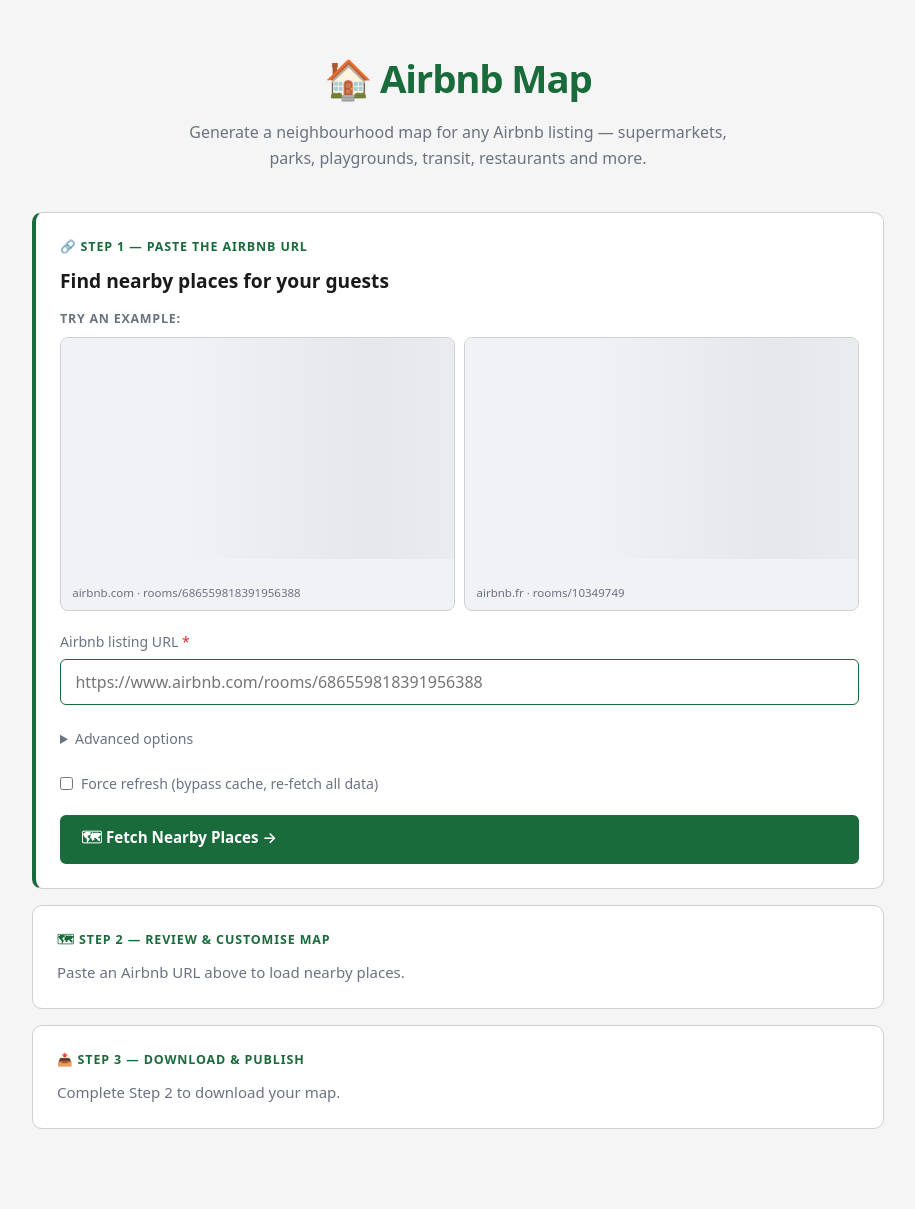
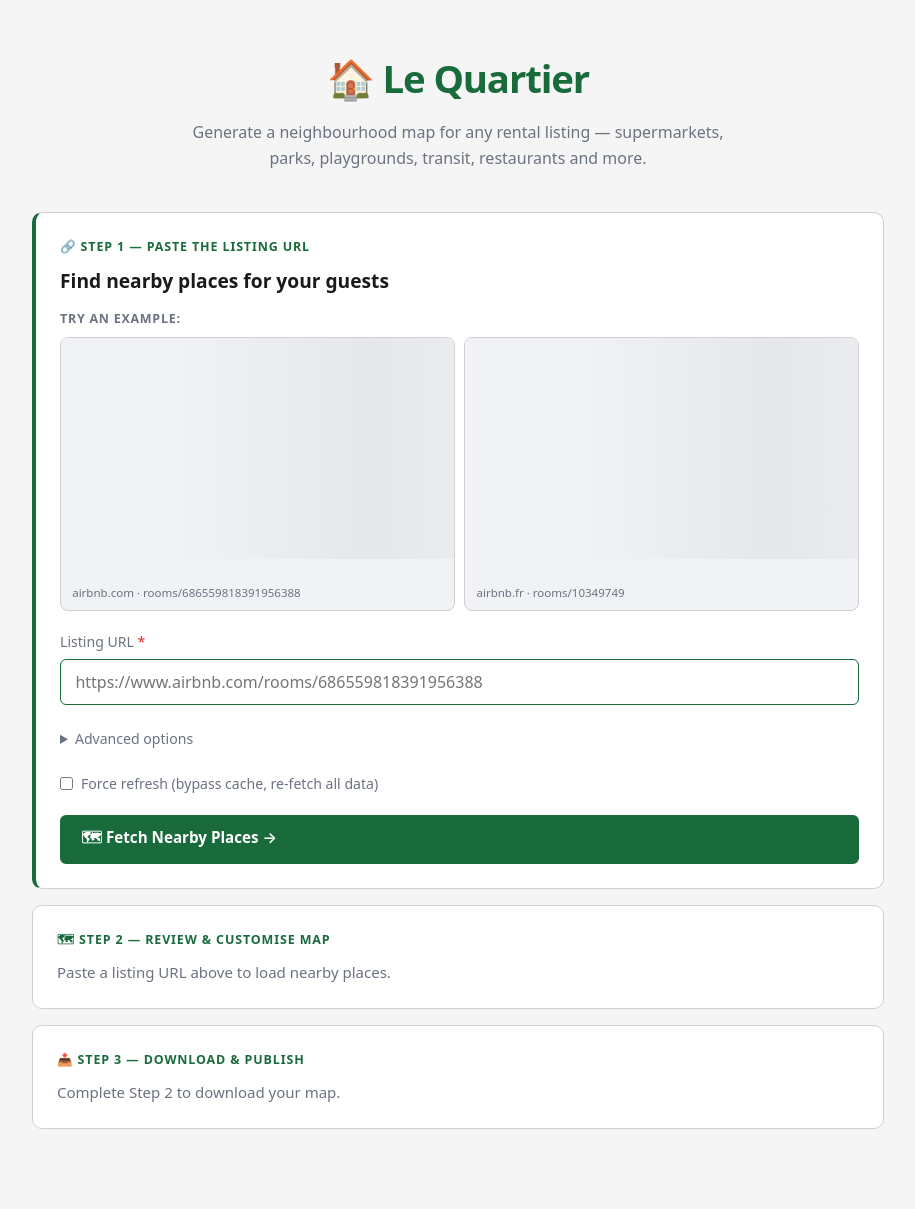
Before and after one commit to alx/lequartier, a Flask app: page / in a window 1280 px wide. Shown: the whole page, without its empty margins (182-1097 px from the left). Run offline with Flask 3, Linux system fonts and the light colour scheme; data that the repository does not hold is empty.

Commit message:
chore: rebrand from Airbnb-specific to generic rental listing language
Replace all user-facing "Airbnb" references with neutral wording so the
tool works for any rental platform. Title updated to "Le Quartier".
Downloaded GeoJSON filenames prefixed with "lequartier-" instead of "airbnb-".

Co-Authored-By: Claude Sonnet 4.6 <noreply@anthropic.com>

```diff
--- a/src/web/templates/base.html
+++ b/src/web/templates/base.html
@@ -4,7 +4,7 @@
   <meta charset="UTF-8">
   <meta name="viewport" content="width=device-width, initial-scale=1">
   <title>{% block title %}Le Quartier{% endblock %}</title>
-  <meta name="description" content="Generate a neighbourhood map for any Airbnb listing — supermarkets, parks, transit, restaurants and more.">
+  <meta name="description" content="Generate a neighbourhood map for any rental listing — supermarkets, parks, transit, restaurants and more.">
 
   <link rel="stylesheet" href="https://unpkg.com/leaflet@1.9.4/dist/leaflet.css"
         integrity="sha256-p4NxAoJBhIIN+hmNHrzRCf9tD/miZyoHS5obTRR9BMY=" crossorigin="">
--- a/src/web/templates/cache.html
+++ b/src/web/templates/cache.html
@@ -1,5 +1,5 @@
 {% extends "base.html" %}
-{% block title %}Cache — Airbnb Map Generator{% endblock %}
+{% block title %}Cache — Le Quartier{% endblock %}
 
 {% block extra_js %}
 <script>if (typeof gtag !== 'undefined') gtag('event', 'cache_visited');</script>
@@ -8,7 +8,7 @@
 {% block content %}
 <section class="intro-section" style="padding-bottom:1rem;">
   <h1 class="intro-title" style="font-size:1.6rem;">⚡ Cache</h1>
-  <p class="intro-desc">Cached API responses for Airbnb listing lookups.</p>
+  <p class="intro-desc">Cached API responses for listing lookups.</p>
   <a href="/" class="btn btn-outline" style="margin-top:0.75rem; display:inline-flex;">← Back to map generator</a>
 </section>
 
--- a/src/web/templates/fragments/loading_fetch.html
+++ b/src/web/templates/fragments/loading_fetch.html
@@ -7,7 +7,7 @@
   {% endif %}>
   <div class="card loading-card">
     <div class="block-label">⏳ Fetching Nearby Places</div>
-    <h2>{% if error %}Something went wrong{% else %}Finding places near your Airbnb…{% endif %}</h2>
+    <h2>{% if error %}Something went wrong{% else %}Finding nearby places…{% endif %}</h2>
     {% if not error %}
     <p class="muted" style="margin-bottom:1.25rem">
       Querying OpenStreetMap and Google Places. This takes about 15–30 seconds.
--- a/src/web/templates/fragments/step2_map.html
+++ b/src/web/templates/fragments/step2_map.html
@@ -119,7 +119,7 @@
     iconAnchor: [16, 16],
   });
   const homeMarker = L.marker([CENTER_LAT, CENTER_LON], { icon: homeIcon })
-    .bindPopup('<strong>Airbnb listing</strong><br><a href="' + AIRBNB_URL + '" target="_blank">View listing ↗</a>')
+    .bindPopup('<strong>Your listing</strong><br><a href="' + AIRBNB_URL + '" target="_blank">View listing ↗</a>')
     .addTo(map);
   L.circle([CENTER_LAT, CENTER_LON], {
     radius: 400,
@@ -472,7 +472,7 @@
     const url  = URL.createObjectURL(blob);
     const a    = document.createElement('a');
     a.href     = url;
-    a.download = 'airbnb-{{ listing_id }}-locations.geojson';
+    a.download = 'lequartier-{{ listing_id }}-locations.geojson';
     a.click();
     URL.revokeObjectURL(url);
   };
--- a/src/web/templates/fragments/step3_publish.html
+++ b/src/web/templates/fragments/step3_publish.html
@@ -39,7 +39,7 @@
       </div>
       <div class="form-group">
         <label for="pr-desc">Short description <span class="muted">(optional)</span></label>
-        <textarea id="pr-desc" name="description" rows="2" placeholder="Family-friendly neighbourhood near the Airbnb">Everything you need within walking distance: the best cafés, markets, restaurants, and hidden gems — curated just for guests staying here.</textarea>
+        <textarea id="pr-desc" name="description" rows="2" placeholder="Family-friendly neighbourhood near the listing">Everything you need within walking distance: the best cafés, markets, restaurants, and hidden gems — curated just for guests staying here.</textarea>
         <p class="field-hint">A sentence describing the neighbourhood for your guests.</p>
       </div>
       <div class="form-group">
@@ -71,7 +71,7 @@
       <input type="hidden" name="slug" value="{{ slug }}">
       <input type="hidden" name="title" value="{{ default_title }}">
       <input type="hidden" name="description"
-             value="{{ n_pois }} places near the Airbnb listing in {{ location.get('city', '') }}. Source: OSM + Google Places.">
+             value="{{ n_pois }} places near the listing in {{ location.get('city', '') }}. Source: OSM + Google Places.">
       <button type="submit" class="btn btn-outline">
         <span class="htmx-indicator spinner"></span>
         💾 Commit &amp; Push →
@@ -94,7 +94,7 @@
     const url  = URL.createObjectURL(blob);
     const a    = document.createElement('a');
     a.href     = url;
-    a.download = 'airbnb-' + SLUG + '-locations.geojson';
+    a.download = 'lequartier-' + SLUG + '-locations.geojson';
     a.click();
     URL.revokeObjectURL(url);
   };
--- a/src/web/templates/index.html
+++ b/src/web/templates/index.html
@@ -4,8 +4,8 @@
 
 {% block content %}
 <section class="intro-section">
-  <h1 class="intro-title">🏠 Airbnb Map</h1>
-  <p class="intro-desc">Generate a neighbourhood map for any Airbnb listing — supermarkets, parks, playgrounds, transit, restaurants and more.</p>
+  <h1 class="intro-title">🏠 Le Quartier</h1>
+  <p class="intro-desc">Generate a neighbourhood map for any rental listing — supermarkets, parks, playgrounds, transit, restaurants and more.</p>
 </section>
 
 <div id="wizard-blocks">
@@ -13,7 +13,7 @@
   <!-- Step 1 — URL input -->
   <section id="step1-block" class="wizard-block">
     <div class="card card-hero">
-      <div class="block-label">🔗 Step 1 — Paste the Airbnb URL</div>
+      <div class="block-label">🔗 Step 1 — Paste the listing URL</div>
       <h2>Find nearby places for your guests</h2>
 
       {% if error %}
@@ -53,7 +53,7 @@
         <input type="hidden" id="listing_photo_hidden" name="listing_photo" value="">
 
         <div class="form-group">
-          <label for="airbnb_url">Airbnb listing URL <span class="required">*</span></label>
+          <label for="airbnb_url">Listing URL <span class="required">*</span></label>
           <input type="url" id="airbnb_url" name="airbnb_url" required autofocus
                  placeholder="https://www.airbnb.com/rooms/686559818391956388"
                  style="font-size:1rem; padding:0.7rem 0.9rem;">
@@ -66,7 +66,7 @@
               <label for="gmaps_url">Google Maps URL <span class="muted">(optional — faster &amp; more accurate coordinates)</span></label>
               <input type="url" id="gmaps_url" name="gmaps_url"
                      placeholder="https://www.google.com/maps?ll=48.858,2.294&z=16&…">
-              <p class="field-hint">From the Airbnb host page, right-click the map embed and copy the URL.</p>
+              <p class="field-hint">From the listing page, right-click the map embed and copy the URL.</p>
             </div>
             <div style="display:grid; grid-template-columns:1fr 1fr; gap:0.75rem;">
               <div class="form-group">
@@ -142,7 +142,7 @@
     <section class="wizard-block">
       <div class="card">
         <div class="block-label">🗺 Step 2 — Review &amp; Customise Map</div>
-        <p class="muted">Paste an Airbnb URL above to load nearby places.</p>
+        <p class="muted">Paste a listing URL above to load nearby places.</p>
       </div>
     </section>
   </div>
```
